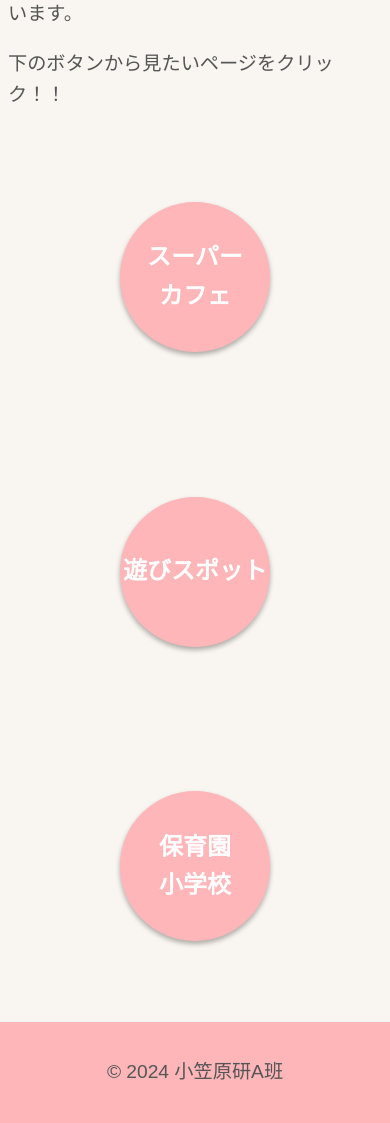
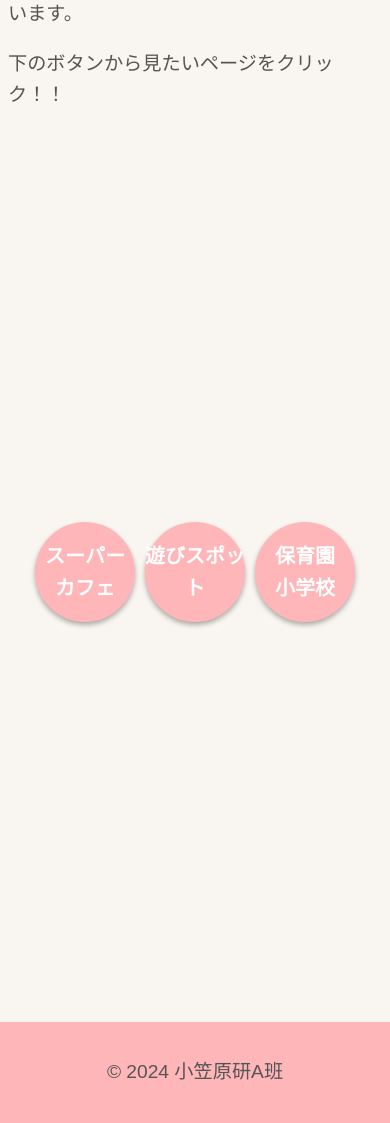
Before and after one commit to yabukilab/ogasawara-a, a PHP site: page / in a window 390 px wide. Shown: the part 566-1689 px from the top of the page. Run offline with PHP 8.4, Linux system fonts and the light colour scheme.

Commit message:
スマホ調整

```diff
--- a/htdocs/index.css
+++ b/htdocs/index.css
@@ -199,13 +199,13 @@ a.btn--circle {
 /* レスポンシブ対応: スマホ用スタイル */
 @media (max-width: 768px) {
     a.btn--circle {
-        width: 150px; /* ボタンサイズを縮小 */
-        height: 150px;
-        font-size: 24px; /* テキストサイズを縮小 */
+        width: 100px; /* ボタンサイズを縮小 */
+        height: 100px;
+        font-size: 20px; /* テキストサイズを縮小 */
     }
 
     .btn-container {
-        gap: 40px; /* ボタン間の隙間を調整 */
+        gap: 10px; /* ボタン間の隙間を調整 */
         padding: 20px; /* コンテナの余白を追加 */
     }
 }
```
